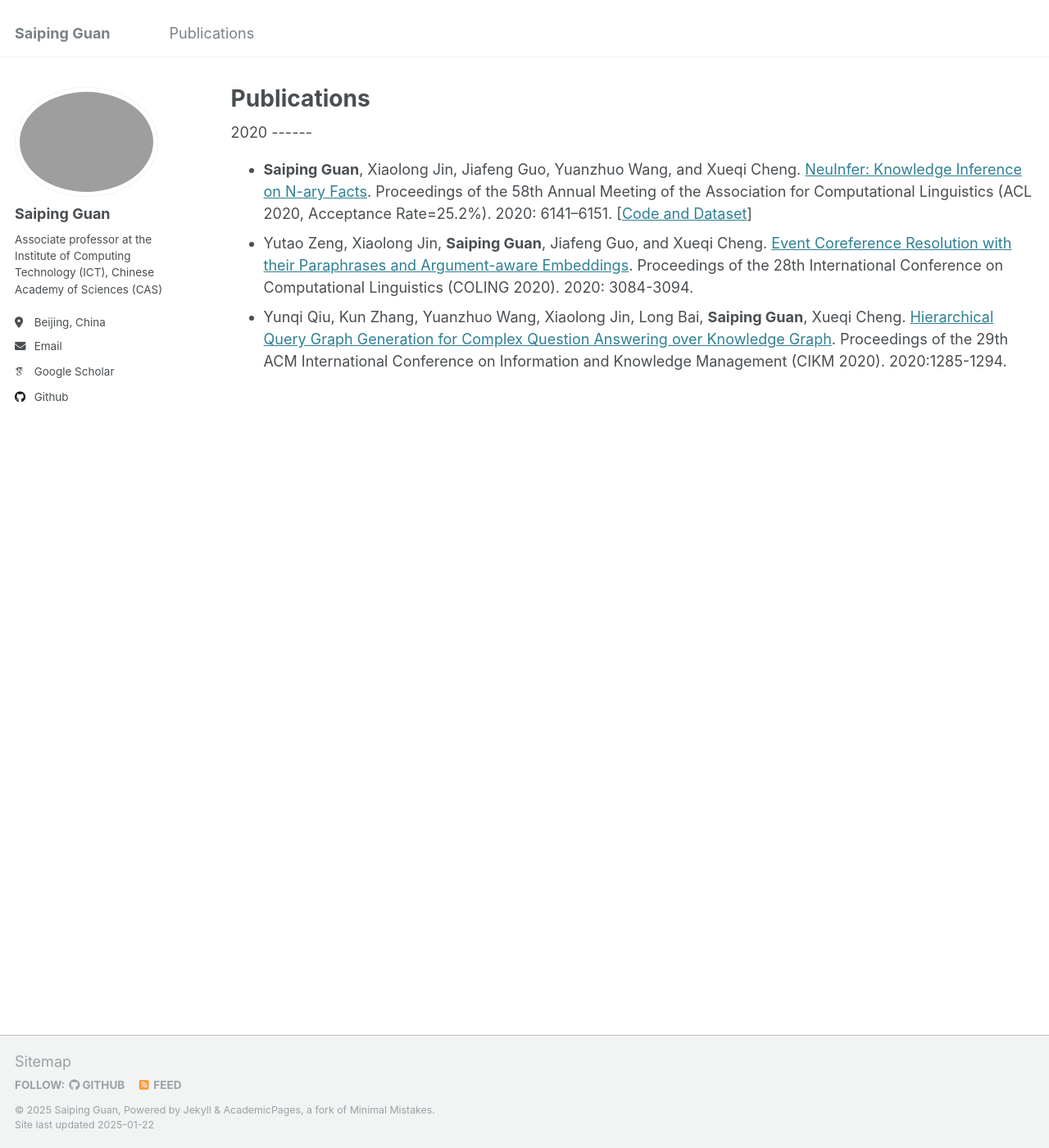
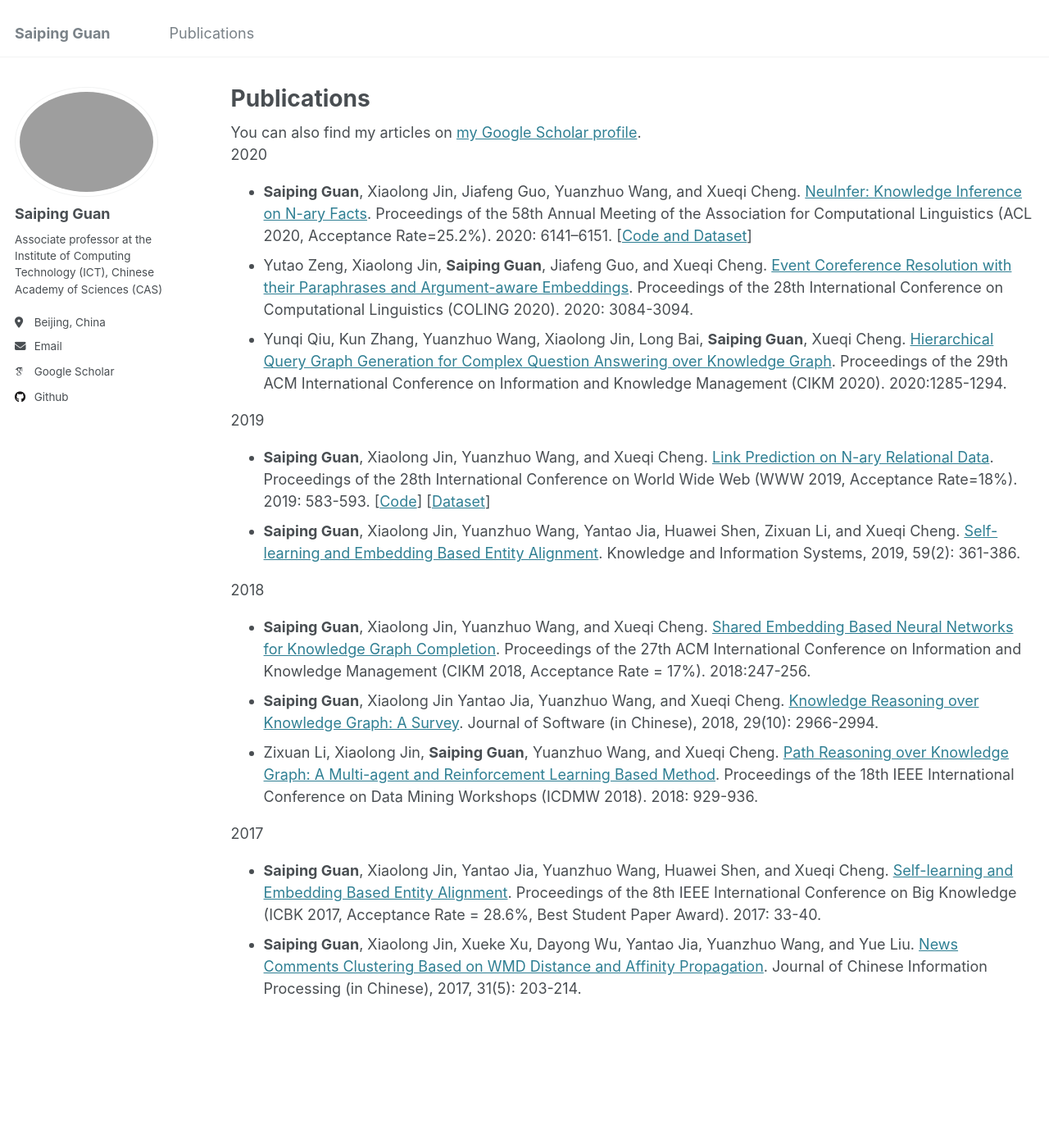
Before and after one commit to gsp2014/gsp2014.github.io, a Jekyll site: the page built from _pages/publications.html, in a window 1280 px wide and 1400 px high. Shown: the whole window at 82% size. Built offline with Jekyll 4.4.1, drawn with Linux system fonts in a browser that asks for light colours; some web fonts are replaced.

Commit message:
Update publications.html

```diff
--- a/_pages/publications.html
+++ b/_pages/publications.html
@@ -5,8 +5,12 @@ permalink: /publications/
 author_profile: true
 ---
 
-2020
-------
+{% if site.author.googlescholar %}
+  <div class="wordwrap">You can also find my articles on <a href="{{site.author.googlescholar}}">my Google Scholar profile</a>.</div>
+{% endif %}
+
+<div class="year_style">2020</div>
+<div class="personal_list">
     <ul>
         <li>
           <b>Saiping Guan</b>, Xiaolong Jin, Jiafeng Guo, Yuanzhuo Wang, and Xueqi Cheng. <a target="new" href="http://www.bigdatalab.ac.cn/~guansaiping/papers/ACL2020.pdf">NeuInfer: Knowledge Inference on N-ary Facts</a>. Proceedings of the 58th Annual Meeting of the Association for Computational Linguistics (ACL 2020, Acceptance Rate=25.2%). 2020: 6141–6151. [<a href="https://github.com/gsp2014/NeuInfer">Code and Dataset</a>]
@@ -18,3 +22,40 @@ author_profile: true
           Yunqi Qiu, Kun Zhang, Yuanzhuo Wang, Xiaolong Jin, Long Bai, <b>Saiping Guan</b>, Xueqi Cheng. <a target="new" href="http://www.bigdatalab.ac.cn/~guansaiping/papers/qyqCIKM2020.pdf">Hierarchical Query Graph Generation for Complex Question Answering over Knowledge Graph</a>. Proceedings of the 29th ACM International Conference on Information and Knowledge Management (CIKM 2020). 2020:1285-1294.
         </li>
     </ul>
+</div>
+<div class="year_style">2019</div>
+<div class="personal_list">
+    <ul>
+        <li>
+           <b>Saiping Guan</b>, Xiaolong Jin, Yuanzhuo Wang, and Xueqi Cheng. <a target="new" href="http://www.bigdatalab.ac.cn/~guansaiping/papers/WWW2019.pdf">Link Prediction on N-ary Relational Data</a>. Proceedings of the 28th International Conference on World Wide Web (WWW 2019, Acceptance Rate=18%). 2019: 583-593. [<a href="https://github.com/gsp2014/NaLP">Code</a>] [<a href="https://github.com/gsp2014/WikiPeople">Dataset</a>]
+        </li>
+        <li>
+          <b>Saiping Guan</b>, Xiaolong Jin, Yuanzhuo Wang, Yantao Jia, Huawei Shen, Zixuan Li, and Xueqi Cheng. <a target="new" href="http://www.bigdatalab.ac.cn/~guansaiping/papers/KAIS2019.pdf">Self-learning and Embedding Based Entity Alignment</a>. Knowledge and Information Systems, 2019, 59(2): 361-386.
+        </li>
+    </ul>
+</div>
+<div class="year_style">2018</div>
+<div class="personal_list">
+    <ul>
+        <li>
+           <b>Saiping Guan</b>, Xiaolong Jin, Yuanzhuo Wang, and Xueqi Cheng. <a target="new" href="http://www.bigdatalab.ac.cn/~guansaiping/papers/CIKM2018.pdf">Shared Embedding Based Neural Networks for Knowledge Graph Completion</a>. Proceedings of the 27th ACM International Conference on Information and Knowledge Management (CIKM 2018, Acceptance Rate = 17%). 2018:247-256.
+        </li>
+        <li>
+           <b>Saiping Guan</b>, Xiaolong Jin Yantao Jia, Yuanzhuo Wang, and Xueqi Cheng. <a target="new" href="http://www.bigdatalab.ac.cn/~guansaiping/papers/JoS2018.pdf">Knowledge Reasoning over Knowledge Graph: A Survey</a>. Journal of Software (in Chinese), 2018, 29(10): 2966-2994.
+        </li>
+        <li>
+           Zixuan Li, Xiaolong Jin, <b>Saiping Guan</b>, Yuanzhuo Wang, and Xueqi Cheng. <a target="new" href="http://www.bigdatalab.ac.cn/~guansaiping/papers/lzx2018.pdf">Path Reasoning over Knowledge Graph: A Multi-agent and Reinforcement Learning Based Method</a>. Proceedings of the 18th IEEE International Conference on Data Mining Workshops (ICDMW 2018). 2018: 929-936.
+        </li>
+    </ul>
+</div>
+<div class="year_style">2017</div>
+<div class="personal_list">
+    <ul>
+        <li>
+            <b>Saiping Guan</b>, Xiaolong Jin, Yantao Jia, Yuanzhuo Wang, Huawei Shen, and Xueqi Cheng. <a target="new" href="http://www.bigdatalab.ac.cn/~guansaiping/papers/ICBK2017.pdf">Self-learning and Embedding Based Entity Alignment</a>. Proceedings of the 8th IEEE International Conference on Big Knowledge (ICBK 2017, Acceptance Rate = 28.6%, Best Student Paper Award). 2017: 33-40.
+        </li>
+        <li>
+           <b>Saiping Guan</b>, Xiaolong Jin, Xueke Xu, Dayong Wu, Yantao Jia, Yuanzhuo Wang, and Yue Liu. <a target="new" href="http://www.bigdatalab.ac.cn/~guansaiping/papers/JoCIP2017.pdf">News Comments Clustering Based on WMD Distance and Affinity Propagation</a>. Journal of Chinese Information Processing (in Chinese), 2017, 31(5): 203-214.
+        </li>
+    </ul>
+</div>
```
Lines whose indentation alone changed are shown as unchanged.
